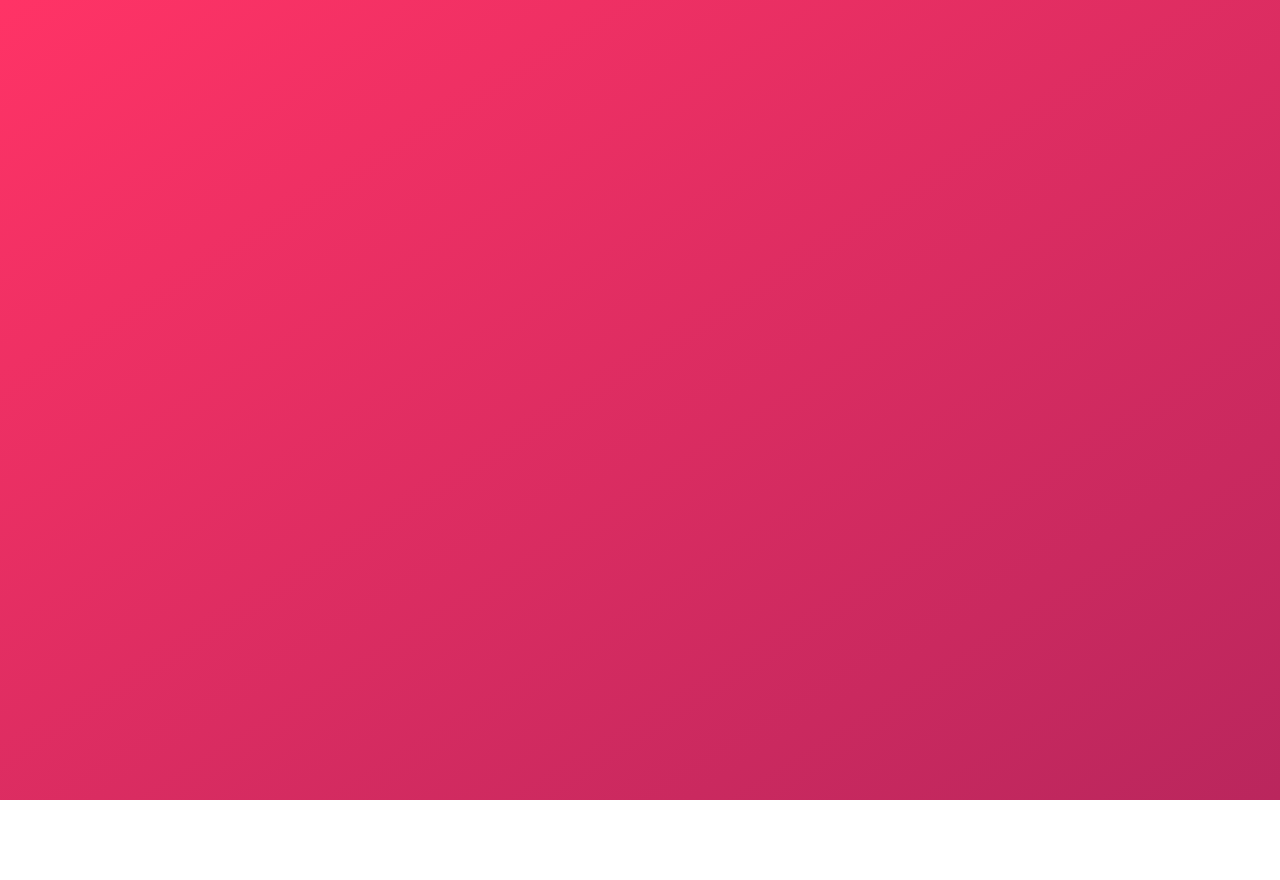
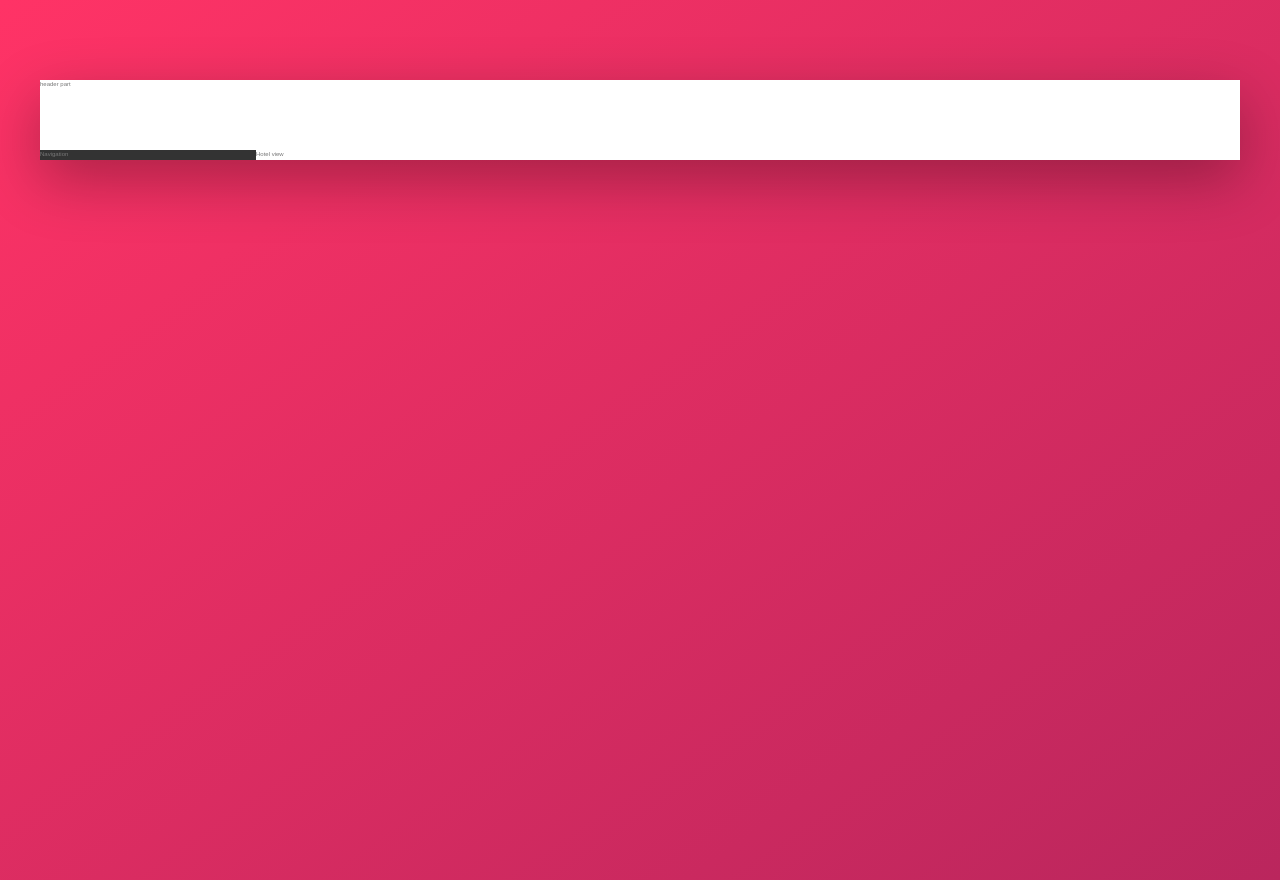
Before and after one commit to jotagep/Trillo, a website: page index.html in a window 1280 px wide. Before the commit the page ends 800 px from the top, so only its background shows below. Drawn offline with Linux system fonts and the light colour scheme.

Commit message:
add layouts

```diff
--- a/index.html
+++ b/index.html
@@ -11,5 +11,18 @@
         <title>Trillo &mdash; Your all-in-one booking app</title>
     </head>
     <body>
+        <div class="container">
+            <header class="header">
+                header part
+            </header>
+            <div class="content">
+                <nav class="sidebar">
+                    Navigation
+                </nav>
+                <main class="hotel-view">
+                    Hotel view
+                </main>
+            </div>
+        </div>
     </body>
 </html>
--- a/sass/_base.scss
+++ b/sass/_base.scss
@@ -29,6 +29,8 @@ Grey dark 3: #999
     --color-grey--dark-1: #333;
     --color-grey--dark-2: #777;
     --color-grey--dark-3: #999;
+
+    --shadow-dark: 0 2rem 6rem rgba(0,0,0,.3);
 }
 
 * {
--- a/sass/_layout.scss
+++ b/sass/_layout.scss
@@ -0,0 +1,26 @@
+.container {
+    max-width: 120rem; //1200px
+    margin: 8rem auto;
+    background-color: var(--color-grey--light-1);
+    box-shadow: var(--shadow-dark);
+}
+
+.header {
+    height: 7rem;
+    background-color: #fff;
+    border-bottom: var(--color-grey--light-2);
+}
+
+.content {
+    display: flex;
+}
+
+.sidebar {
+    background-color: var(--color-grey--dark-1);
+    flex: 0 0 18%;
+}
+
+.hotel-view {
+    background-color: #fff;
+    flex: 1 0 auto;
+}
```
Also changed, not shown: css/style.css.
